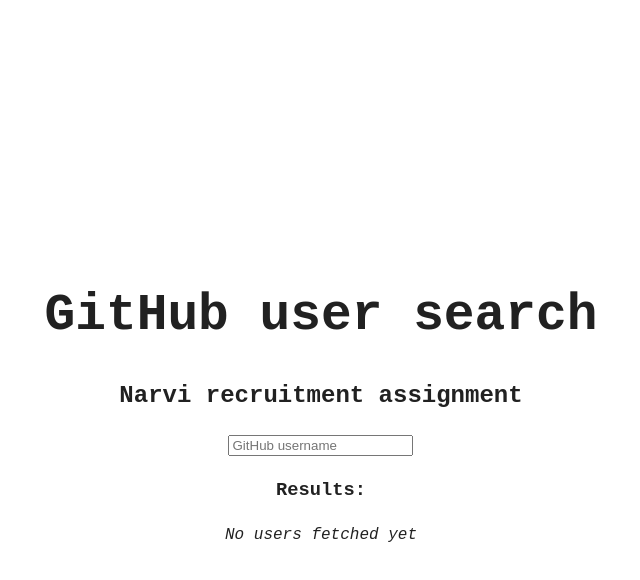
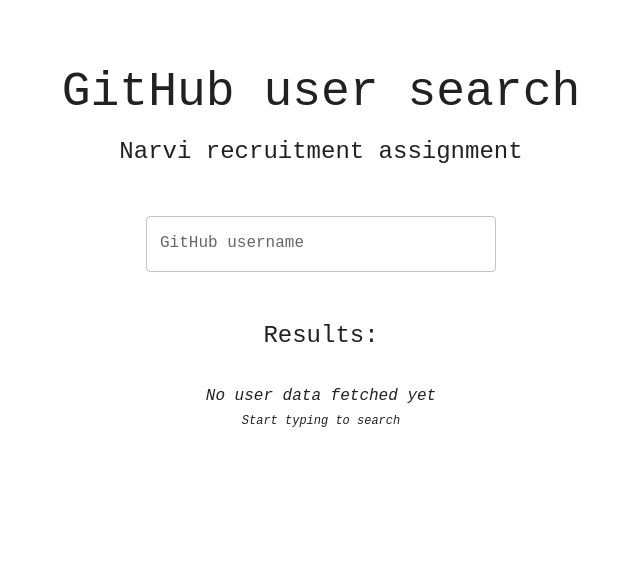
Before and after one commit to igorbej/narvi-gh-search, a React (Vite) app: page / in a window 1280 px wide. Shown: the top 580 px of the page, without its empty margins (319-959 px from the left). Built offline with nearby package versions, Linux system fonts and the light colour scheme; a web font is replaced by a local one.

Commit message:
Migrate primitive components to MUI & adjust app's layout

```diff
--- a/src/App.tsx
+++ b/src/App.tsx
@@ -4,6 +4,11 @@
 import { yupResolver } from "@hookform/resolvers/yup";
 import InfiniteScroll from "react-infinite-scroller";
 import { object, string, type InferType } from "yup";
+import TextField from "@mui/material/TextField";
+import Typography from "@mui/material/Typography";
+import Container from "@mui/material/Container";
+import Stack from "@mui/material/Stack";
+import { styled } from "@mui/material/styles";
 import { useDebounce } from "./hooks/useDebounce";
 import { fetchUsers } from "./api/fetchUsers";
 
@@ -34,24 +39,38 @@
 
   if (isError && !isFetchNextPageError) {
     return (
-      <i>
+      <Typography fontStyle="italic">
         Error fetching user data!
         <br />
-        (Error: {error.message})
-      </i>
+        <Typography variant="caption">(Error: {error.message})</Typography>
+      </Typography>
     );
   }
 
   if (isFetching && !isFetchingNextPage) {
-    return <i>Fetching users for query "{userName}"...</i>;
+    return (
+      <Typography fontStyle="italic">
+        Looking for users matching "{userName}"...
+      </Typography>
+    );
   }
 
   if (isPending) {
-    return <i>No users fetched yet</i>;
+    return (
+      <Typography fontStyle="italic">
+        No user data fetched yet
+        <br />
+        <Typography variant="caption">Start typing to search</Typography>
+      </Typography>
+    );
   }
 
   if (!users?.length) {
-    return <i>No users found :/</i>;
+    return (
+      <Typography fontStyle="italic">
+        No users for the given query found :/
+      </Typography>
+    );
   }
 
   const loadMoreUsers = async () => {
@@ -76,13 +95,21 @@
 
   return (
     <>
-      <div>Queried value: {userName}</div>
-      {shouldUseMockData && <small>⚠️ Note: displaying mock data</small>}
+      <Typography>Queried value: "{userName}"</Typography>
+      {shouldUseMockData && (
+        <Typography variant="caption">
+          ⚠️ Note: displaying hard-coded mock data
+        </Typography>
+      )}
       <InfiniteScroll
         pageStart={0} // TODO: look into this
         loadMore={loadMoreUsers}
         hasMore={hasNextPage && !isFetchNextPageError}
-        loader={<i key={0}>Loading more users...</i>}
+        loader={
+          <Typography key={0} fontStyle="italic">
+            Loading more users...
+          </Typography>
+        }
       >
         <ol>
           {users.map(({ id, login }) => (
@@ -91,18 +118,18 @@
         </ol>
       </InfiniteScroll>
       {!hasNextPage && (
-        <small>
-          <i>(No more users to fetch for the provided query.)</i>
-        </small>
+        <Typography fontStyle="italic">
+          There are no more users matching the provided query.
+        </Typography>
       )}
       {isFetchNextPageError && (
-        <small>
-          <i>
+        <>
+          <Typography fontStyle="italic">
             Error fetching the next page! No further fetches will be performed.
             <br />
-            (Error: {error.message})
-          </i>
-        </small>
+            <Typography variant="caption">(Error: {error.message})</Typography>
+          </Typography>
+        </>
       )}
     </>
   );
@@ -150,21 +177,40 @@
   }, [isValidating, isValid, submitForm]);
 
   return (
-    <>
-      <h1>GitHub user search</h1>
-      <h2>Narvi recruitment assignment</h2>
+    <Container>
+      <Stack justifyContent="space-between" alignItems="stretch">
+        <Typography variant="h3" mb="1rem">
+          GitHub user search
+        </Typography>
+        <Typography variant="h5" mb="3rem">
+          Narvi recruitment assignment
+        </Typography>
 
-      <form>
-        <div>
-          <input placeholder="GitHub username" {...register("userName")} />
-          {errors.userName && <div>{errors.userName.message}</div>}
-        </div>
-      </form>
+        <Stack direction="row" justifyContent="center">
+          <StyledForm>
+            <TextField
+              fullWidth
+              label="GitHub username"
+              error={!!errors.userName}
+              helperText={errors.userName?.message}
+              {...register("userName")}
+            />
+          </StyledForm>
+        </Stack>
 
-      <h3>Results:</h3>
-      <Results userName={userName} />
-    </>
+        <Typography variant="h5" mb="2rem">
+          Results:
+        </Typography>
+        <Results userName={userName} />
+      </Stack>
+    </Container>
   );
 }
 
 export default App;
+
+const StyledForm = styled("form", { label: "StyledForm" })(() => ({
+  marginBottom: "3rem",
+  maxWidth: 350,
+  flexGrow: 1,
+}));
--- a/src/index.css
+++ b/src/index.css
@@ -1,74 +1,4 @@
-:root {
-  line-height: 1.5;
-  font-weight: 400;
-
-  color-scheme: light dark;
-  color: rgba(255, 255, 255, 0.87);
-  background-color: #242424;
-
-  font-synthesis: none;
-  text-rendering: optimizeLegibility;
-  -webkit-font-smoothing: antialiased;
-  -moz-osx-font-smoothing: grayscale;
-}
-
-body {
-  margin: 0;
-  display: flex;
-  place-items: center;
-  min-width: 320px;
-  min-height: 100vh;
-}
-
 #root {
-  max-width: 1280px;
-  margin: 0 auto;
-  padding: 2rem;
+  padding: 4rem 0rem;
   text-align: center;
 }
-
-a {
-  font-weight: 500;
-  color: #646cff;
-  text-decoration: inherit;
-}
-a:hover {
-  color: #535bf2;
-}
-
-h1 {
-  font-size: 3.2em;
-  line-height: 1.1;
-}
-
-button {
-  border-radius: 8px;
-  border: 1px solid transparent;
-  padding: 0.6em 1.2em;
-  font-size: 1em;
-  font-weight: 500;
-  font-family: inherit;
-  background-color: #1a1a1a;
-  cursor: pointer;
-  transition: border-color 0.25s;
-}
-button:hover {
-  border-color: #646cff;
-}
-button:focus,
-button:focus-visible {
-  outline: 4px auto -webkit-focus-ring-color;
-}
-
-@media (prefers-color-scheme: light) {
-  :root {
-    color: #213547;
-    background-color: #ffffff;
-  }
-  a:hover {
-    color: #747bff;
-  }
-  button {
-    background-color: #f9f9f9;
-  }
-}
```
